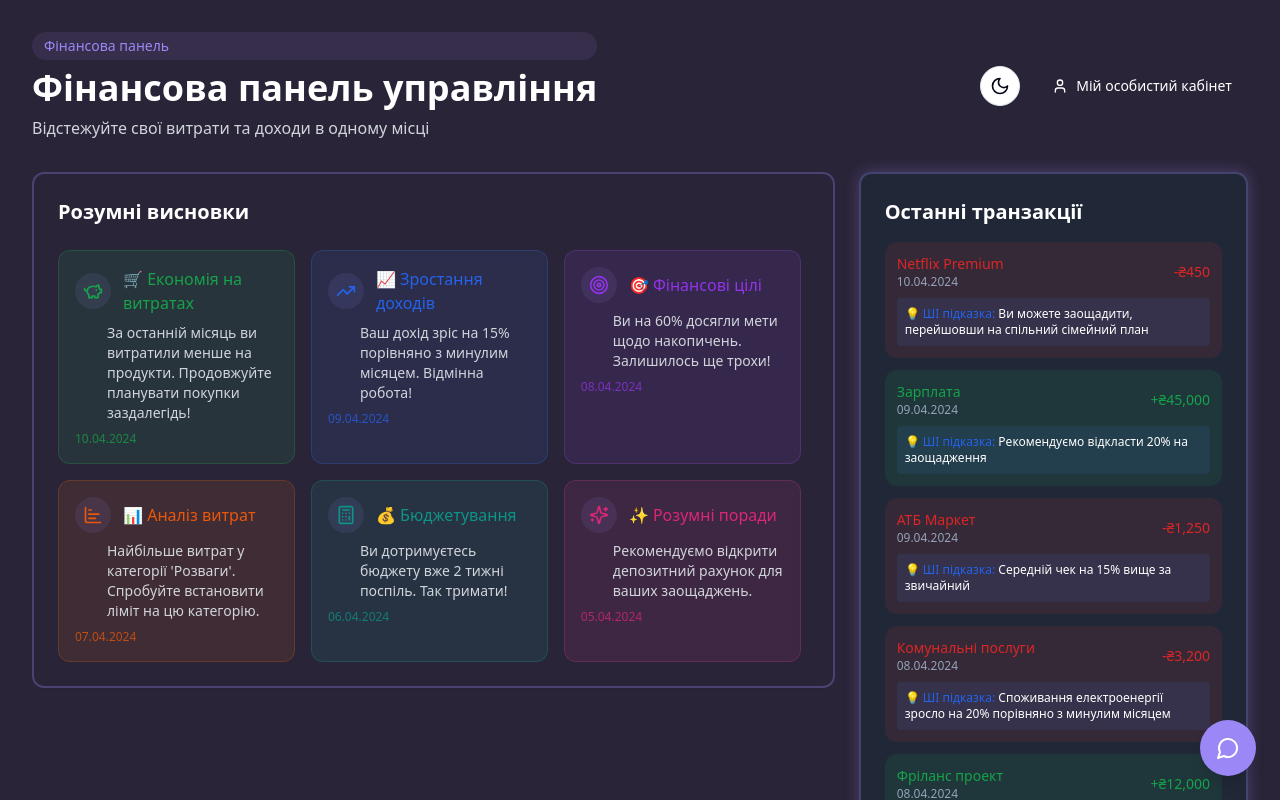
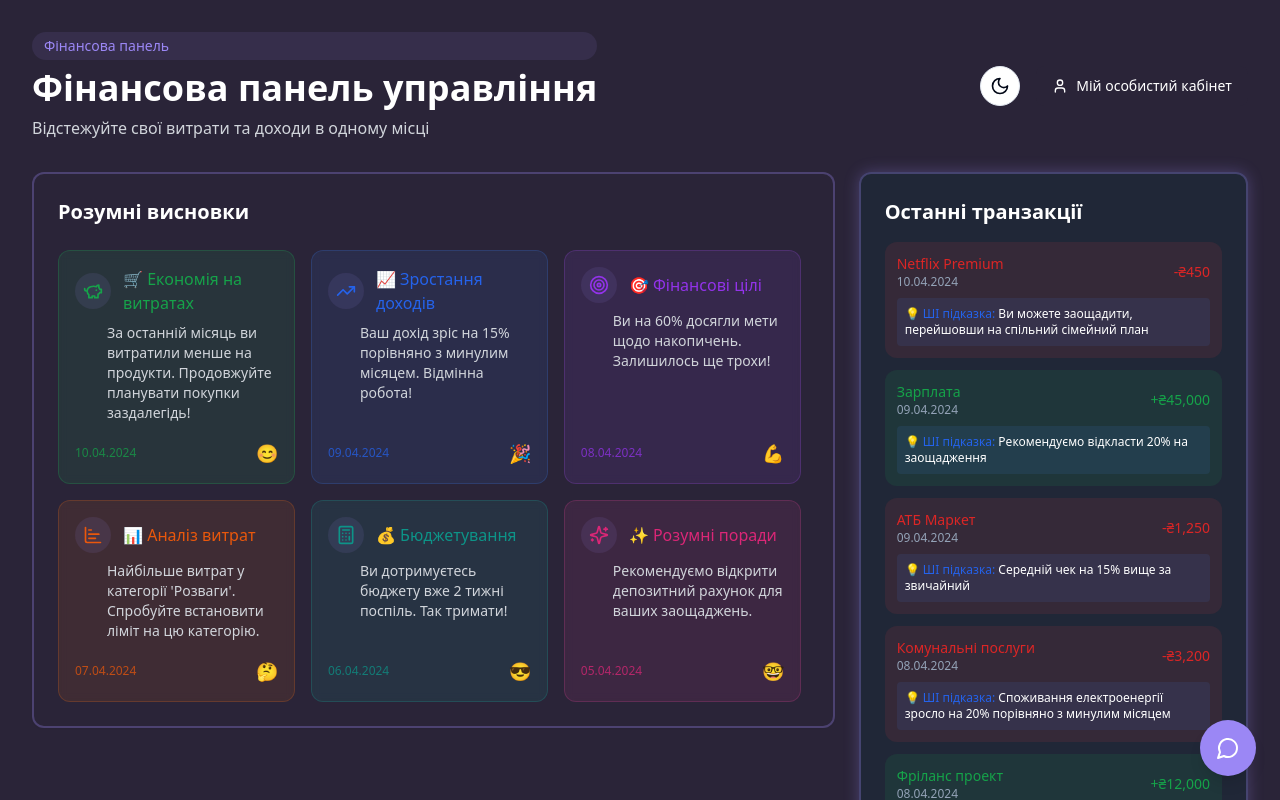
Before and after one commit to GSMelford/finance-fusion-dash, a React (Vite) app: page / in a window 1280 px wide. Shown: the top 800 px of the page. Built offline with nearby package versions, Linux system fonts and the light colour scheme.

Commit message:
Fix layout issues and enhance features
Updated the layout to prevent overlapping with the background. Ensured that the date is consistently displayed at the bottom. Added mood emojis for better visual representation.
[skip gpt_engineer]

```diff
--- a/src/components/SmartConclusions.tsx
+++ b/src/components/SmartConclusions.tsx
@@ -8,6 +8,7 @@ const conclusions = [
     icon: PiggyBank,
     date: "2024-04-10",
     emoji: "🛒",
+    mood: "😊",
     bgColor: "bg-green-500/10",
     textColor: "text-green-600",
     borderColor: "border-green-500/20"
@@ -18,6 +19,7 @@ const conclusions = [
     icon: TrendingUp,
     date: "2024-04-09",
     emoji: "📈",
+    mood: "🎉",
     bgColor: "bg-blue-500/10",
     textColor: "text-blue-600",
     borderColor: "border-blue-500/20"
@@ -28,6 +30,7 @@ const conclusions = [
     icon: Target,
     date: "2024-04-08",
     emoji: "🎯",
+    mood: "💪",
     bgColor: "bg-purple-500/10",
     textColor: "text-purple-600",
     borderColor: "border-purple-500/20"
@@ -38,6 +41,7 @@ const conclusions = [
     icon: ChartBar,
     date: "2024-04-07",
     emoji: "📊",
+    mood: "🤔",
     bgColor: "bg-orange-500/10",
     textColor: "text-orange-600",
     borderColor: "border-orange-500/20"
@@ -48,6 +52,7 @@ const conclusions = [
     icon: Calculator,
     date: "2024-04-06",
     emoji: "💰",
+    mood: "😎",
     bgColor: "bg-teal-500/10",
     textColor: "text-teal-600",
     borderColor: "border-teal-500/20"
@@ -58,6 +63,7 @@ const conclusions = [
     icon: Sparkles,
     date: "2024-04-05",
     emoji: "✨",
+    mood: "🤓",
     bgColor: "bg-pink-500/10",
     textColor: "text-pink-600",
     borderColor: "border-pink-500/20"
@@ -72,7 +78,7 @@ const SmartConclusions = () => {
         {conclusions.map((conclusion, index) => (
           <div
             key={index}
-            className={`p-4 rounded-lg ${conclusion.bgColor} backdrop-blur-sm hover:scale-[1.02] transition-all border ${conclusion.borderColor}`}
+            className={`relative flex flex-col min-h-[200px] p-4 rounded-lg ${conclusion.bgColor} backdrop-blur-sm hover:scale-[1.02] transition-all border ${conclusion.borderColor}`}
           >
             <div className="flex items-center gap-3 mb-2">
               <div className={`p-2 rounded-full bg-primary/10`}>
@@ -82,10 +88,13 @@ const SmartConclusions = () => {
                 {conclusion.emoji} {conclusion.title}
               </h3>
             </div>
-            <p className="text-gray-300 text-sm ml-8">{conclusion.description}</p>
-            <p className={`text-xs mt-2 ${conclusion.textColor} opacity-75`}>
-              {new Date(conclusion.date).toLocaleDateString("uk-UA")}
-            </p>
+            <p className="text-gray-300 text-sm ml-8 mb-4">{conclusion.description}</p>
+            <div className="mt-auto flex justify-between items-center">
+              <p className={`text-xs ${conclusion.textColor} opacity-75`}>
+                {new Date(conclusion.date).toLocaleDateString("uk-UA")}
+              </p>
+              <span className="text-lg" title="Настрій">{conclusion.mood}</span>
+            </div>
           </div>
         ))}
       </div>
```
